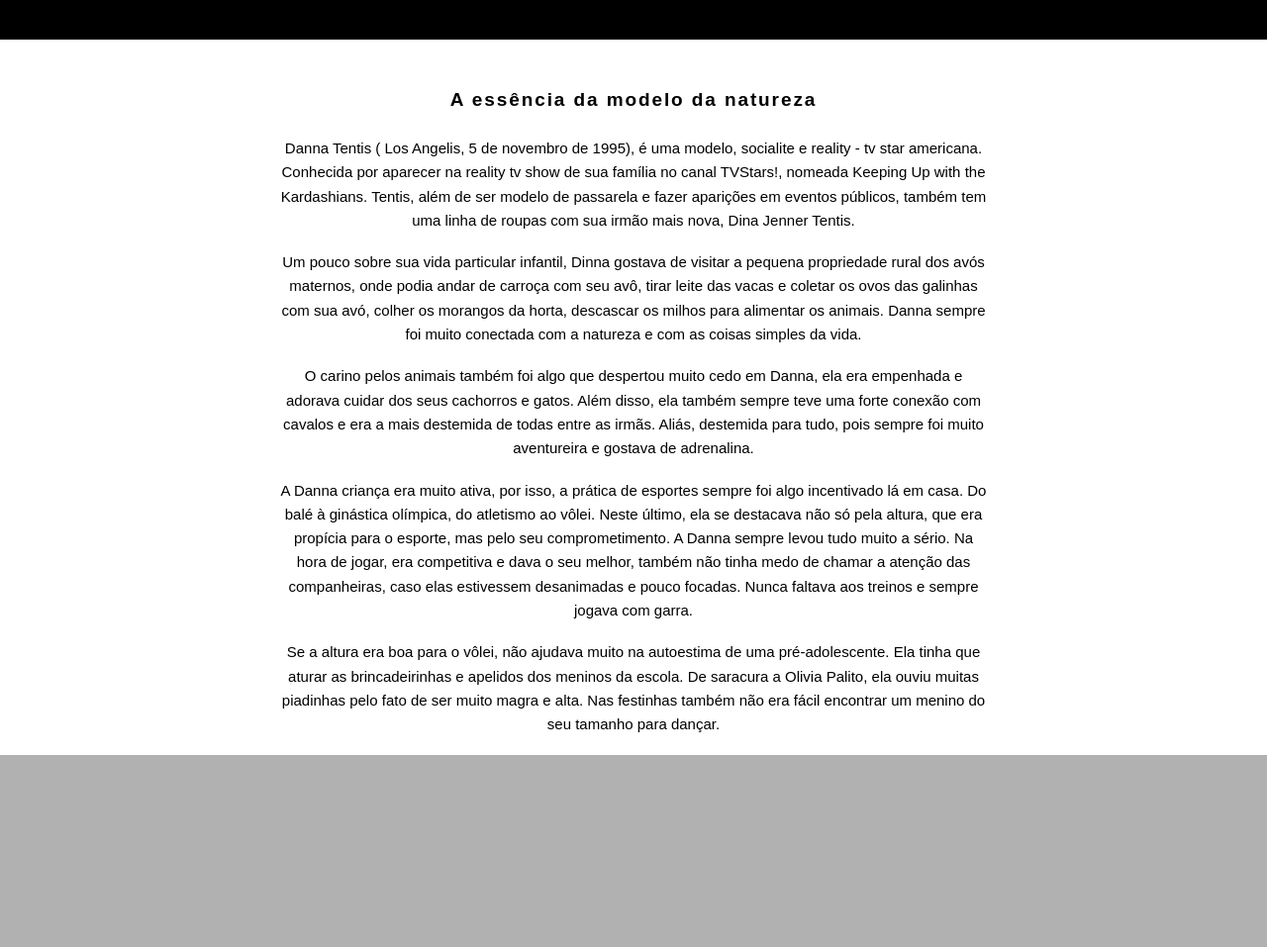
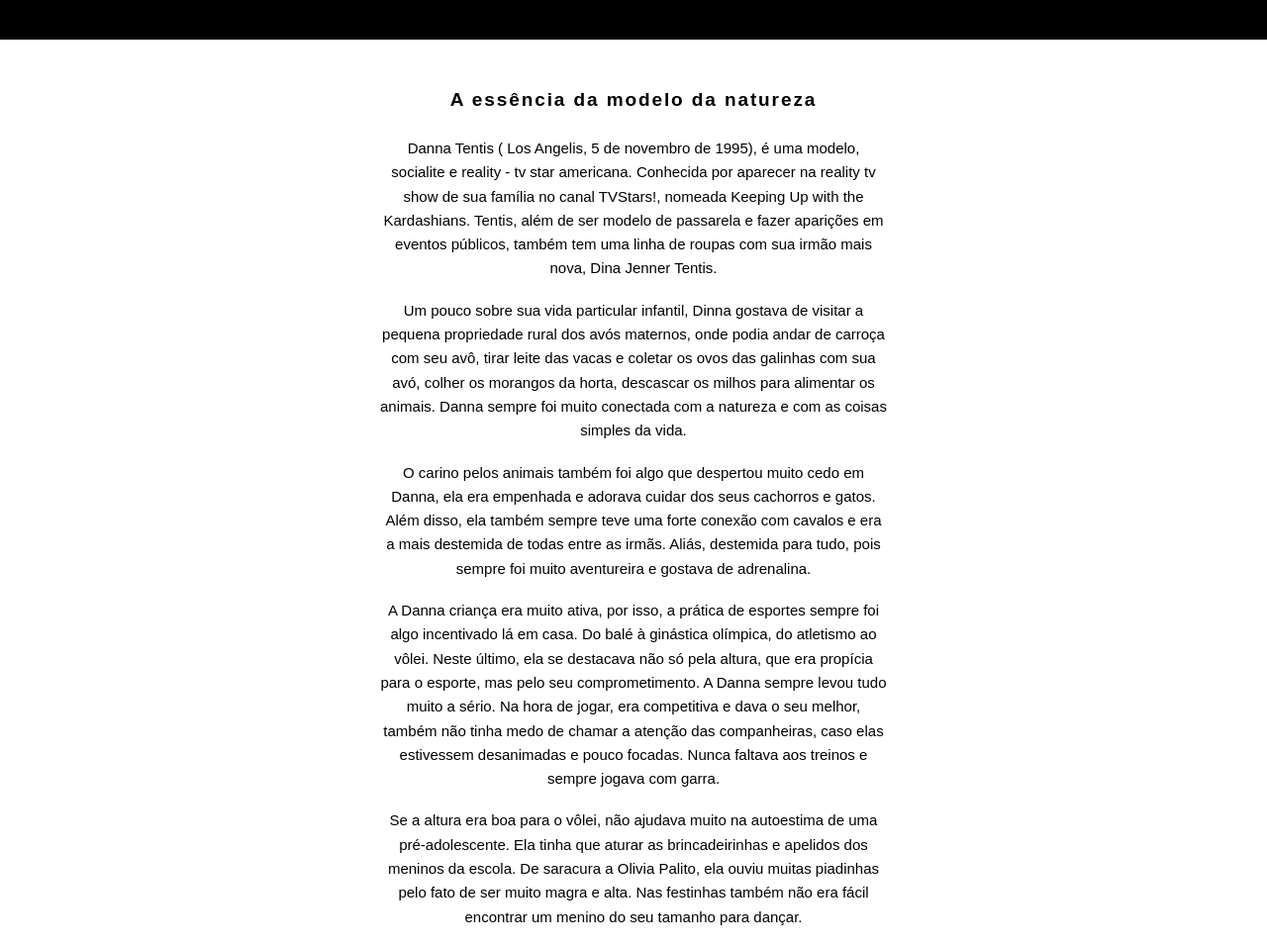
Before and after one commit to Eduardo-ops/dana-tentis, a PHP site: template src/html/views/home.html in a window 1280 px wide. Shown: the part 700-1657 px from the top of the page at 99% size. Before the commit the page ends 1463 px from the top, so only its background shows below. Run offline with PHP 8.4, Linux system fonts and the light colour scheme; the template is opened without the code that fills it, so the values that code supplies are empty; some web fonts are replaced.

Commit message:
Container main configurado para layout liquido

```diff
--- a/src/css/style.css
+++ b/src/css/style.css
@@ -120,7 +120,7 @@ e também dentro de elemento com id "navegacao-header" */
 /* Elemento com id "container-main" */
 #container-main{
     margin: 0 auto;
-    width: 720px;
+    width: 40%;
     text-align: center;
 }
 
```
